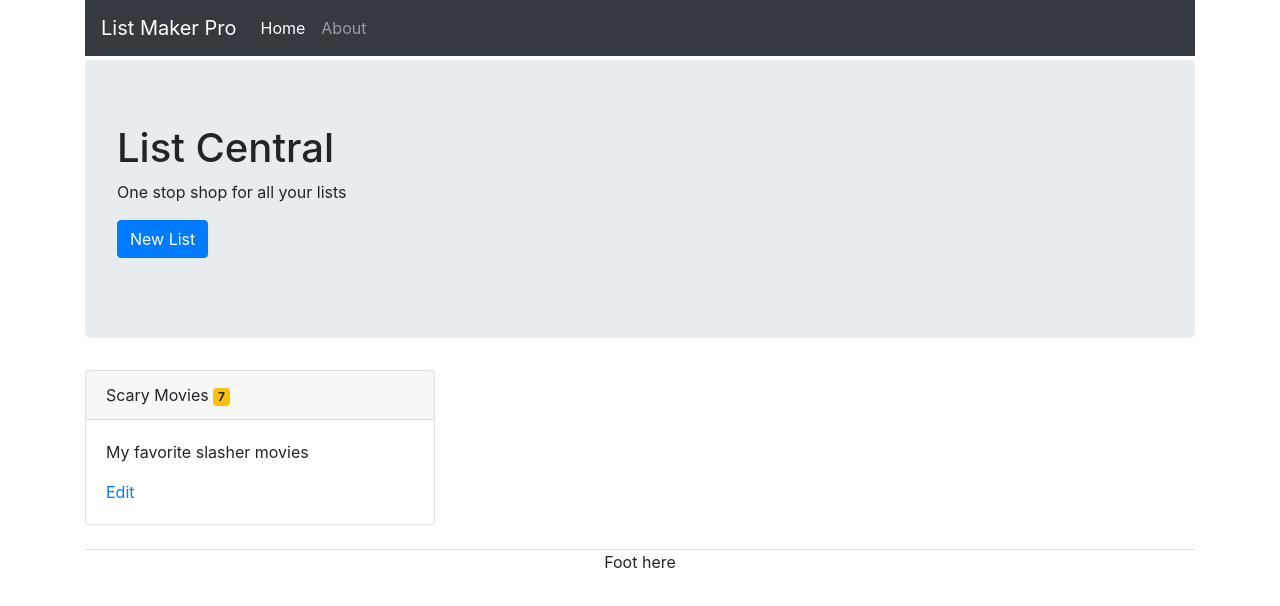
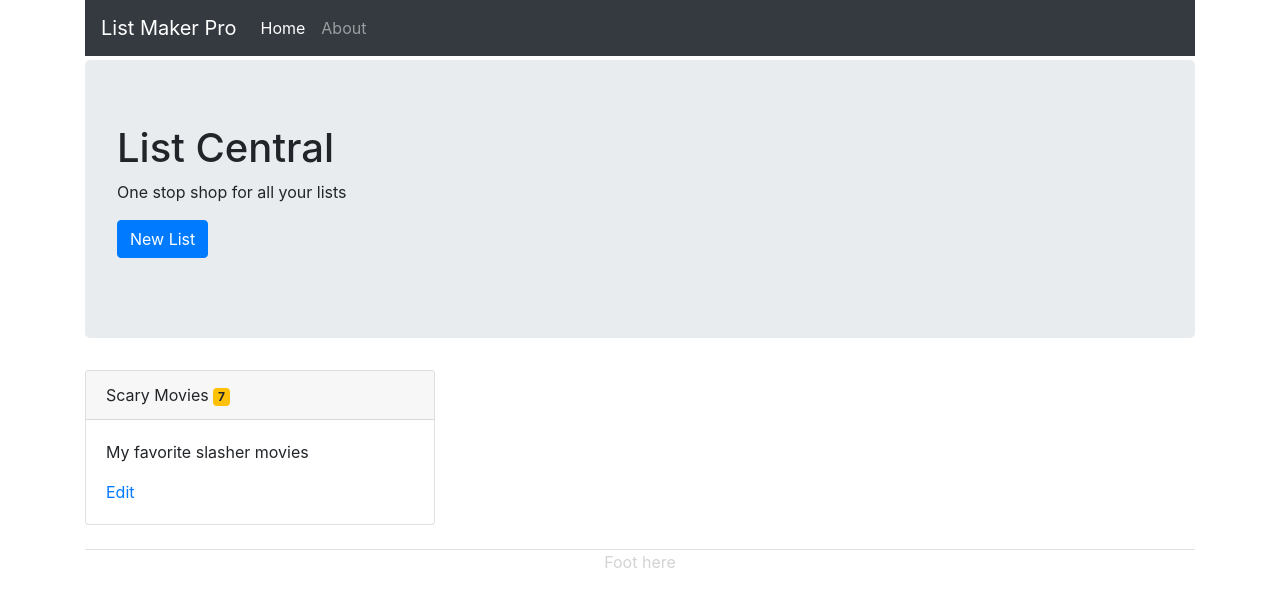
Before and after one commit to AdamAlinauskas/list-maker-react, a React (Create React App) app: page /lists in a window 1280 px wide. Shown: the top 606 px of the page. Built offline with nearby package versions, Linux system fonts and the light colour scheme.

Commit message:
style footer

```diff
--- a/src/index.css
+++ b/src/index.css
@@ -34,3 +34,7 @@ code {
   font-family: source-code-pro, Menlo, Monaco, Consolas, "Courier New",
     monospace;
 }
+
+.footer {
+  color: lightgrey;
+}
```
